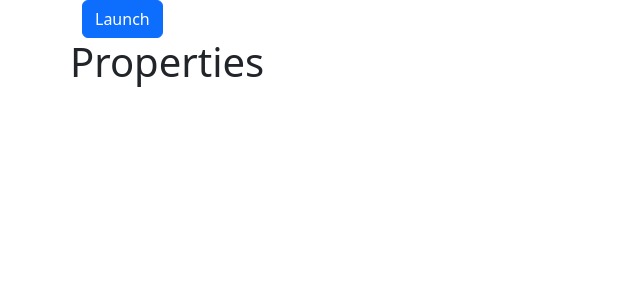
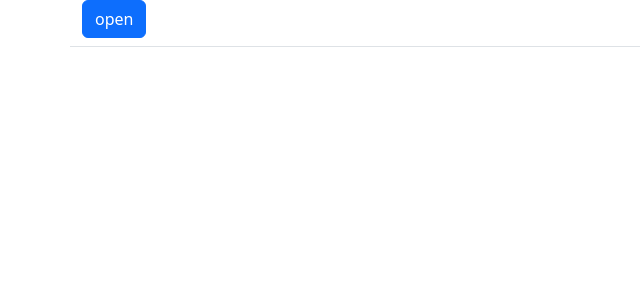
Before and after one commit to Dmitri2205/tree_structure, a React app: page / in a window 1280 px wide. Shown: the top 300 px of the page, without its empty margins (0-640 px from the left). Built offline with nearby package versions, Linux system fonts and the light colour scheme.

Commit message:
Modals added. Files upload/download added.Tabs added. Properties selector function added.

```diff
--- a/package.json
+++ b/package.json
@@ -42,6 +42,7 @@
   "dependencies": {
     "@reduxjs/toolkit": "^1.8.6",
     "axios": "^1.1.3",
+    "blob-util": "^2.0.2",
     "bootstrap": "^5.2.2",
     "inquirer": "^9.1.4",
     "postcss-preset-env": "^7.8.2",
--- a/src/components/modules/Aside.tsx
+++ b/src/components/modules/Aside.tsx
@@ -21,19 +21,16 @@ export const Aside = () => {
   const treeClickHandler = (e: any,child: object): void => {
     e.stopPropagation();
     const haveRequieredProperties = child.hasOwnProperty("properties");
-    console.log(child);
     dispatch(setSelectedProperties(child));
   }
 
   const renderTreeStructure = (): Array<ReactNode> => {
     let structure = [];
-    let childrenIteration = 0;
 
     const renderChildren = (
       children: Array<any>,
       parentName: string = undefined
     ) => {
-      childrenIteration++
       return (
         <ListGroup key={`${parentName}`} style={{border:"none"}}>
         <h3>{parentName}</h3>
@@ -67,7 +64,7 @@ export const Aside = () => {
           <Accordion.Header>{name}</Accordion.Header>
           <Accordion.Body style={{padding:"0"}}>
 
-        <ListGroup style={{textAlign:"center"}}>
+        <ListGroup style={{textAlign:"left"}}>
         {
           propsArray.map((pair: Array<any>, i: number) => {
             const pairHasChildren: boolean = pair[1].hasOwnProperty("children");
@@ -76,7 +73,9 @@ export const Aside = () => {
                 {
                   !pairHasChildren && Array.isArray(pair[1]) ?
                   renderChildren(Object.entries(pair[1]), pair[0])
-
+                  // :
+                  // !pairHasChildren && typeof pair[1] !== "boolean" ?
+                  // <input type="text" value={pair[1]}/>
                   // TODO плохо определяется тип у слотов при number
                   : !pairHasChildren && typeof pair[1] !== "string" ?
                   renderProperties(pair[1], pair[0])
@@ -102,7 +101,6 @@ export const Aside = () => {
                 structure.push(childList);
               }
             }
-    console.log(childrenIteration)
     return structure;
   };
 
@@ -110,9 +108,7 @@ export const Aside = () => {
   return (
     <AsideContainer>
     <Container>
-      <Button variant="primary" onClick={(e: any) => clickHandler()}>
-        Launch
-      </Button>
+      <Button variant="primary" onClick={(e: any) => clickHandler()}>open</Button>
 
       <Offcanvas show={treeShown} onHide={(e: any) => clickHandler("close")}>
         <Offcanvas.Header closeButton>
--- a/src/components/modules/Properties.tsx
+++ b/src/components/modules/Properties.tsx
@@ -1,10 +1,111 @@
-import React from "react";
+import React, { ChangeEvent, ReactNode, useEffect, useState } from "react";
+import { useAppDispatch, useAppSelector } from "@hooks/hooks";
+import { Button, Modal, Tab, Tabs } from "react-bootstrap";
+import { elementsSlice } from "../../store/reducers/ElementsSlice";
+
+export const Properties = () => {
+
+    const {setElements} = elementsSlice.actions;
+    const {selectedProperties,elements} = useAppSelector((state)=>state.elementsReducer)
+    const [properties,setProperties] = useState<any>(null);
+    const [showModal,setShowModal] = useState<boolean>(false)
+
+    const dispatch = useAppDispatch();
+
+    const calculateSelected = (): void => {
+        let p = Object.entries(selectedProperties)[1];
+        let values = Object.entries(p)[1];
+        const result = Object.entries(values)[1][1];
+        setProperties(result)
+    }
+
+    useEffect(()=>{
+        if(Object.keys(selectedProperties).length > 0) calculateSelected()
+    },[selectedProperties,calculateSelected])
 
 
-export const Properties = () => {
+    const createTabs = () => {
+        const tabs = Object.entries(properties);
+        const result: Array<ReactNode> = [];
+        tabs.forEach((tabPair:any,i: number)=>{
+            if(typeof tabPair[1] === "object") {
+                result.push(
+                    <Tab eventKey={i-1} title={`${tabPair[0]}`} key={`tab${i-1}`}>
+                        <div className="d-flex flex-column ms-3">
+                            {
+                                Object.entries(tabPair[1]).map((property,i)=>{
+                                    return(
+                                        <span key={`prop${i}`}>{`${property[0]}:${property[1]}`}</span>
+                                    )
+                                })
+                            }
+                        </div>
+                    </Tab>
+                )
+            }
+        })
+        console.log(result);
+        return result;
+    }
+
+    const loadHandler = (): void => {
+        const element = document.createElement("a");
+        const textFile = new Blob([JSON.stringify(elements)], {type: 'application/json'});
+        element.href = URL.createObjectURL(textFile);
+        element.download = "data.json";
+        document.body.appendChild(element);
+        element.click();
+    }
+
+    const fileUploadHandler = (e: ChangeEvent<HTMLInputElement>) => {
+        const file = e.target.files[0];
+        const fr: FileReader = new FileReader();
+        fr.onload = (e: any)=>{
+            const value = e.target.result;
+            console.log()
+            dispatch(setElements(JSON.parse(value)))
+        }
+        fr.readAsText(file);
+    }
+
+
     return(
-        <div>
-            <h1>Properties</h1>
+        <div className="position-relative">
+            <h4 className="mt-2 ms-2">{selectedProperties.name}</h4>
+            <Tabs
+                defaultActiveKey="1"
+                id="tabs"
+                className="mb-3"
+            >
+                {
+                    properties ?
+                    createTabs()
+                    :
+                    null
+                }
+            </Tabs>
+                {
+                    Object.keys(selectedProperties).length > 0 ?
+                    <Button onClick={e=>setShowModal(true)} className="position-absolute bottom-0 end-0">Files</Button>
+                    :
+                    null
+                }
+
+            <Modal show={showModal}>
+            <Modal.Header closeButton onClick={e=>setShowModal(false)}>
+                <Modal.Title>Files loading</Modal.Title>
+            </Modal.Header>
+            <Modal.Body>Upload or save file</Modal.Body>
+            <Modal.Footer>
+                <label style={{position:"relative",border:"1px solid black",borderRadius:"8px",padding:"6px"}}>
+                    Upload file
+                <input type="file" className="visually-hidden position-absolute w-100 h-100 top-0 start-0" onChange={(e)=>fileUploadHandler(e)}/>
+                </label>
+                <Button variant="primary" onClick={e=>loadHandler()}>
+                Load file
+                </Button>
+            </Modal.Footer>
+            </Modal>
         </div>
     )
 }
--- a/src/store/reducers/ElementsSlice.ts
+++ b/src/store/reducers/ElementsSlice.ts
@@ -4,6 +4,7 @@ import default_data from "../default_data.json";
 interface IElementsState {
     elements: Array<object | any>;
     selectedProperties:{
+        [x: string]: any;
         name?: string,
         properties?: object;
     };
--- a/src/styles/aside.styles.ts
+++ b/src/styles/aside.styles.ts
@@ -4,7 +4,4 @@ export const AsideContainer = styled.div`
     display:block;
     padding:0;
     margin:0;
-    && > div.offcanvas {
-        border: 3px solid cyan;
-    }
 `;
```
Also changed, not shown: 1 other file (tests, documents, lock files or other folders).
